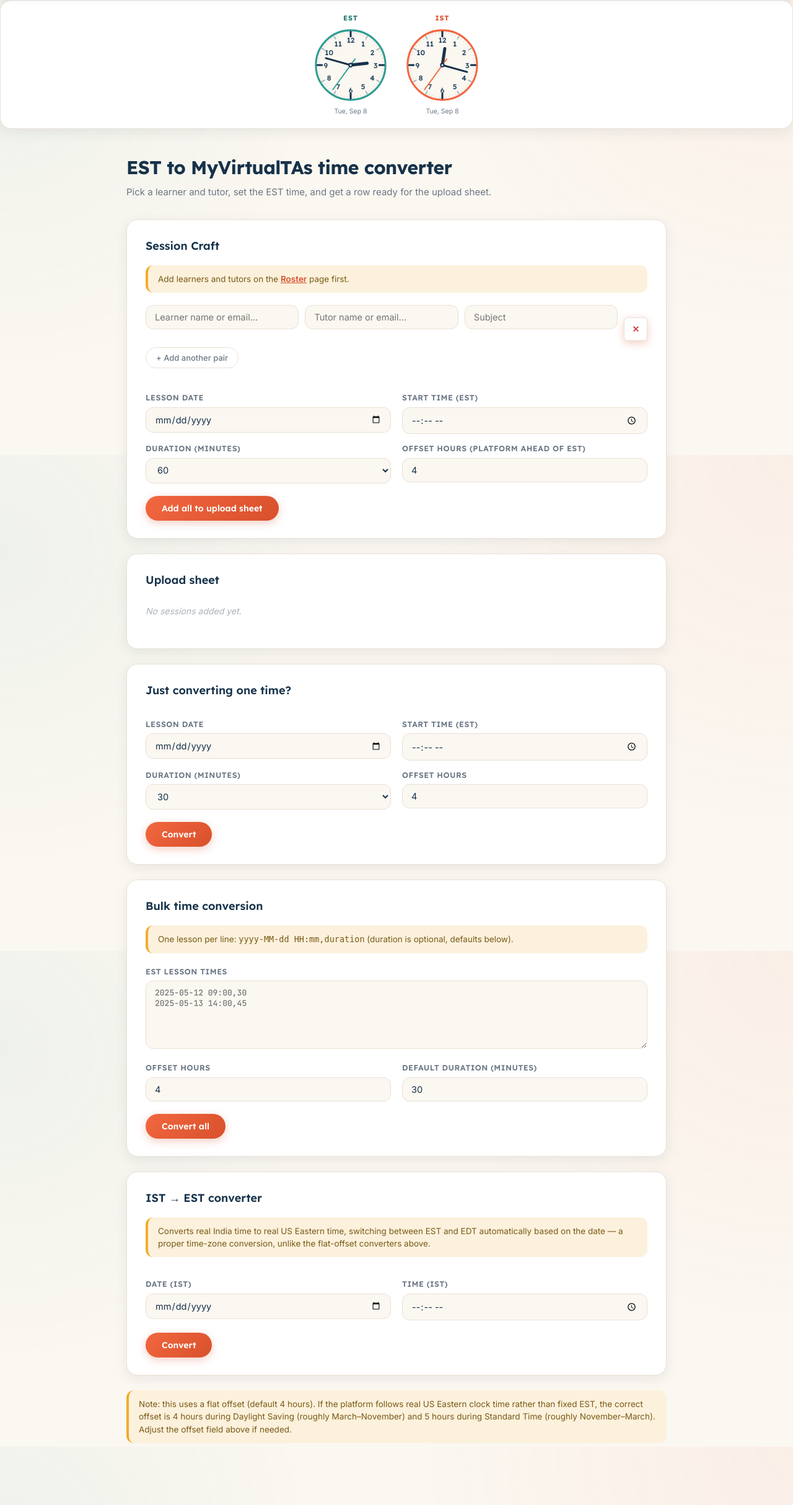
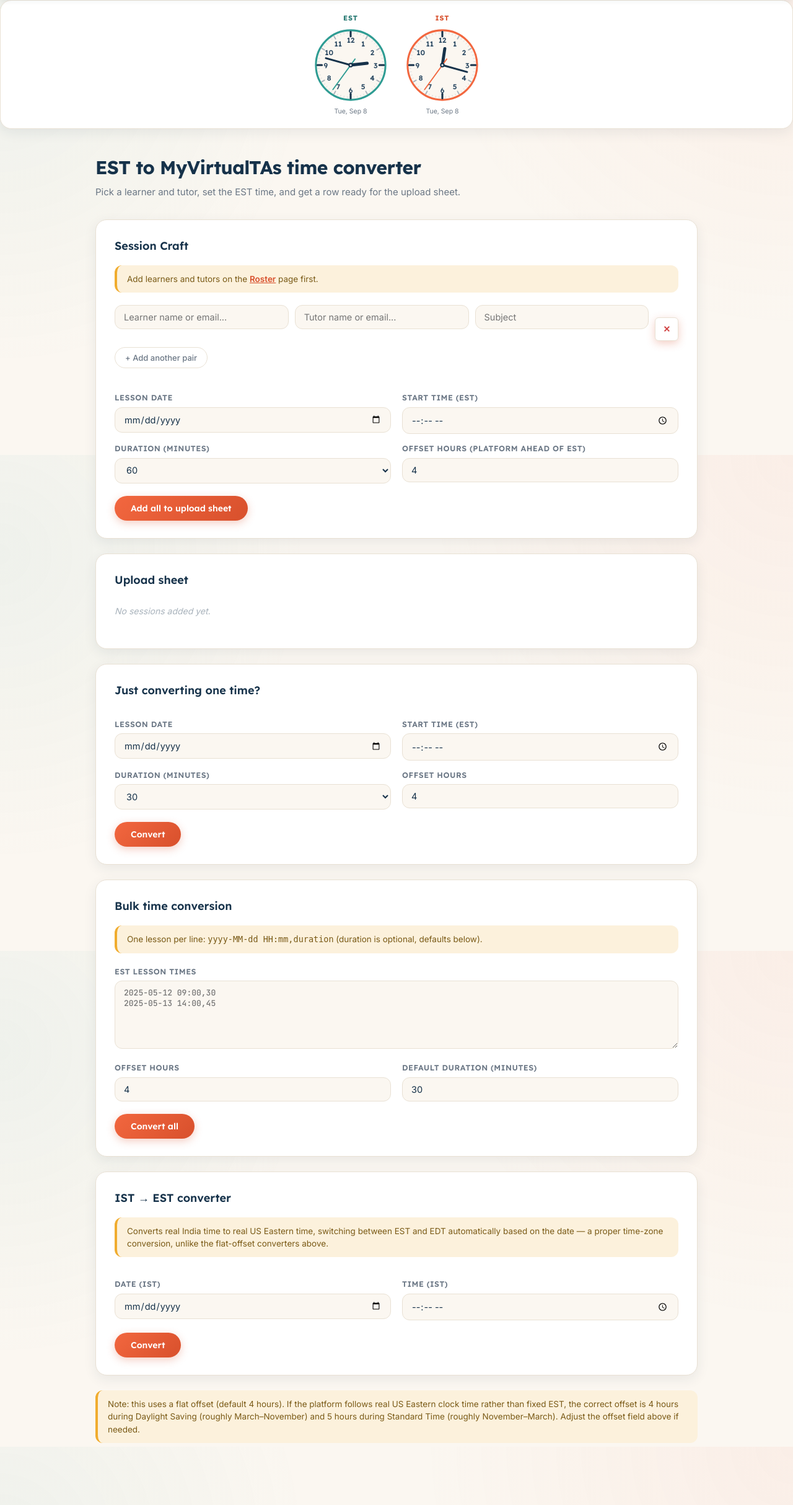
Before and after one commit to Angad-23/Timezone-Solver-App-, a Spring Boot app: page / in a window 1280 px wide. Shown: the part 66-2494 px from the top of the page at 62% size. Run offline with Spring Boot 4, Linux system fonts and the light colour scheme; the visitor is signed in with stand-in values (Sample User, id 1); data that the repository does not hold is empty; some of the project's set-up classes (security, data sources, template engines, error pages and the like) are left out, and stand-ins take their place.

Commit message:
Increase max-width of main layout to 1020px
Increase max-width of main layout to 1020px

```diff
--- a/src/main/resources/static/styles.css
+++ b/src/main/resources/static/styles.css
@@ -200,7 +200,7 @@ nav form { display: flex; margin-left: auto; }
 /* ---------- Layout ---------- */
 
 main {
-  max-width: 920px;
+  max-width: 1020px;
   margin: 0 auto;
   padding: 40px 24px 80px;
 }
```
